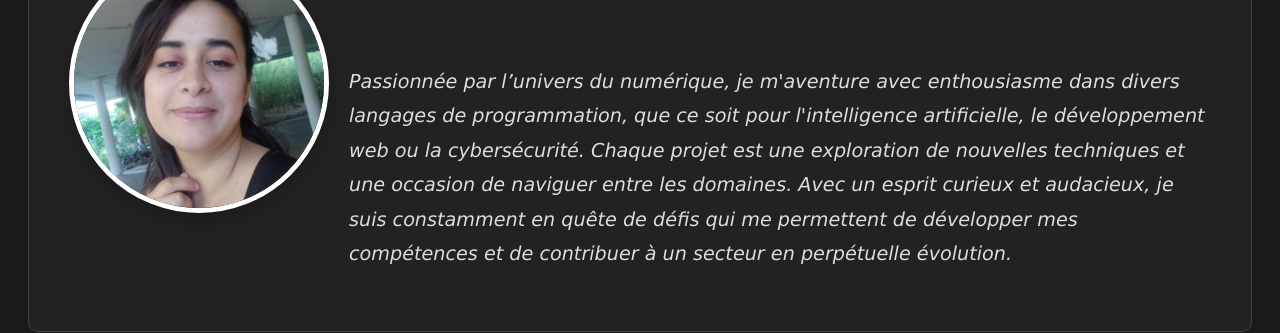
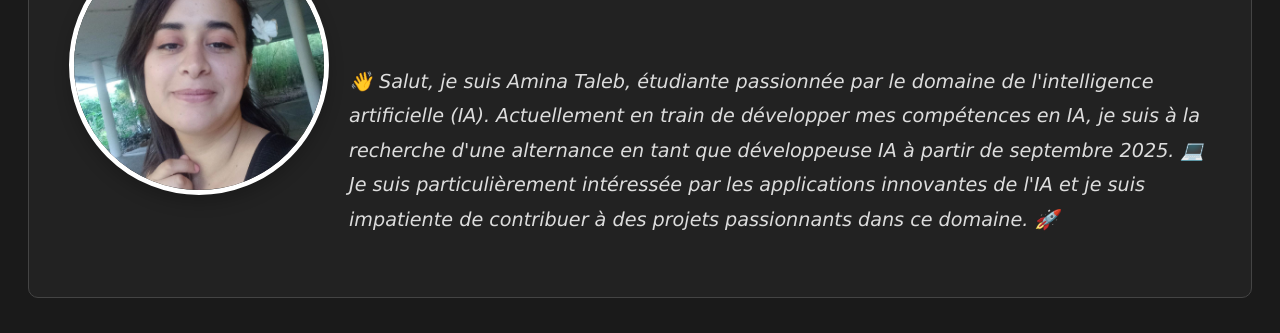
Before and after one commit to amina-taleb/Mon-Portfolio, a plain HTML site: page index.html in a window 1280 px wide. Shown: the part 631-964 px from the top of the page. Drawn offline with Linux system fonts and the light colour scheme.

Commit message:
j'ai amélioré le texte de présentation et mis à jour l'image de couverture

```diff
--- a/index.html
+++ b/index.html
@@ -45,7 +45,9 @@
         </div>
         <div class="discription">
             <h1>A propos de moi</h1><br>
-            <p>Passionnée par l’univers du numérique, je m'aventure avec enthousiasme dans divers langages de programmation, que ce soit pour l'intelligence artificielle, le développement web ou la cybersécurité. Chaque projet est une exploration de nouvelles techniques et une occasion de naviguer entre les domaines. Avec un esprit curieux et audacieux, je suis constamment en quête de défis qui me permettent de développer mes compétences et de contribuer à un secteur en perpétuelle évolution.</p>
+            <p>👋 Salut, je suis Amina Taleb, étudiante passionnée par le domaine de l'intelligence artificielle (IA). Actuellement en train de développer mes compétences en IA, je suis à la recherche d'une alternance en tant que développeuse IA à partir de septembre 2025. 💻
+
+                Je suis particulièrement intéressée par les applications innovantes de l'IA et je suis impatiente de contribuer à des projets passionnants dans ce domaine. 🚀</p>
         </div>
     </div>
  <!-------------------      Bloc3 Ici je vais epingler 4 projets ------->
```
